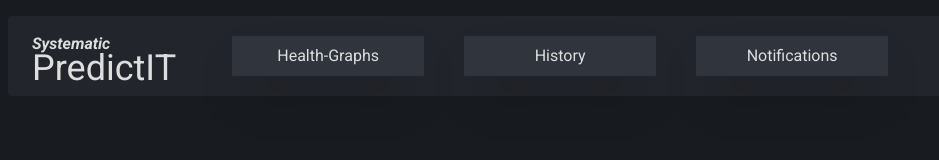
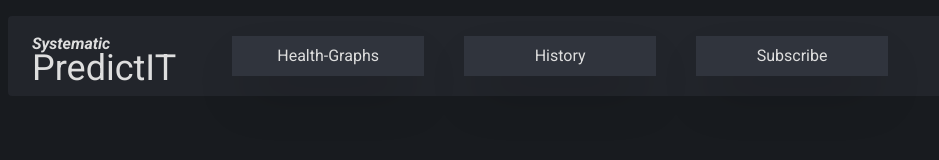
Before and after one commit to camelCaseCrew/itu_predictive_maintenance, a Next.js app in the folder frontend/: page / in a window 1280 px wide. Shown: the top 160 px of the page, without its empty margins (8-947 px from the left). Built offline with nearby package versions, Linux system fonts and the light colour scheme.

Commit message:
Changed: Newly added Modal component now gets shown when Subscribe is clicked

```diff
--- a/frontend/src/components/Navbar.tsx
+++ b/frontend/src/components/Navbar.tsx
@@ -1,5 +1,6 @@
 import React, { useState } from 'react';
 import NavbarButton from './NavbarButton';
+import Modal from './Modal';
 import Logo from './Logo';
 
 
@@ -8,18 +9,16 @@ const Navbar = () => {
     const [showModal, updateShowModal] = useState<Boolean>(false)
 
     return (
-        <div id="navbar" className=" relative bg-component1 text-text rounded h-20 flex justify-start place-items-center md:gap-x-8">
+        <div id="navbar" className="relative bg-component1 text-text rounded h-20 flex justify-start place-items-center md:gap-x-8">
             <Logo></Logo>
             <NavbarButton title="Health-Graphs" href="/health_graphs"></NavbarButton>
             <NavbarButton title="History" href="/history"></NavbarButton>
             <div className="bg-component2 text-text text-center leading-10 cursor-pointer select-none w-48 h-10 md:gap-x-4 md:hover:scale-105 transition duration-300 shadow-2xl mr-2"
                  onClick={() => updateShowModal(prevValue => !prevValue)}>
-                Notifications
+                Subscribe
             </div>
             {showModal &&
-                <div className=' flex  w-56 h-80 bg-component2'>
-                        asdf
-                </div>
+                <Modal></Modal>
             }
         </div>
     )
```
